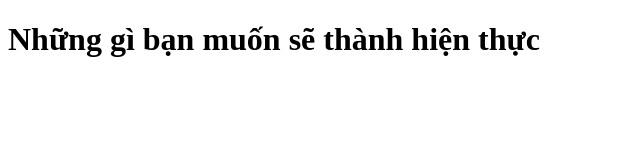
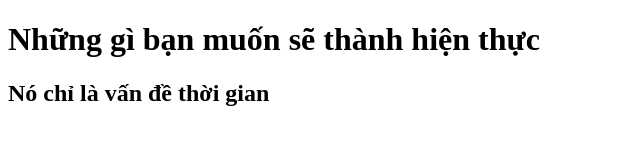
Before and after one commit to ThanhsonWeb/duan3, a plain HTML site: page index.html in a window 1280 px wide. Shown: the whole page, without its empty margins (0-640 px from the left). Drawn offline with Linux system fonts and the light colour scheme.

Commit message:
change lan 3

```diff
--- a/index.html
+++ b/index.html
@@ -7,5 +7,6 @@
 </head>
 <body>
     <h1>Những gì bạn muốn sẽ thành hiện thực</h1>
+    <h2>Nó chỉ là vấn đề thời gian</h2>
 </body>
 </html>
```
